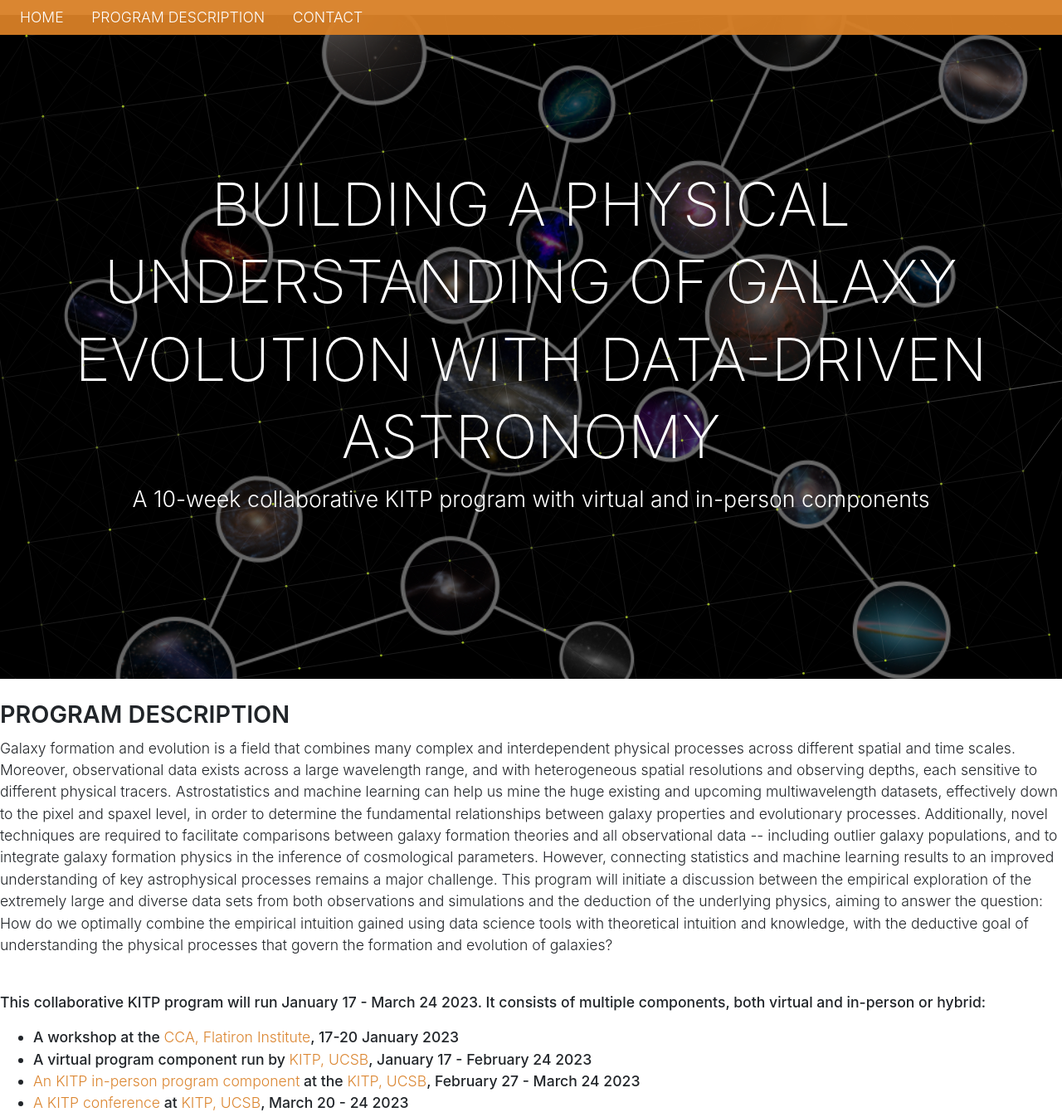
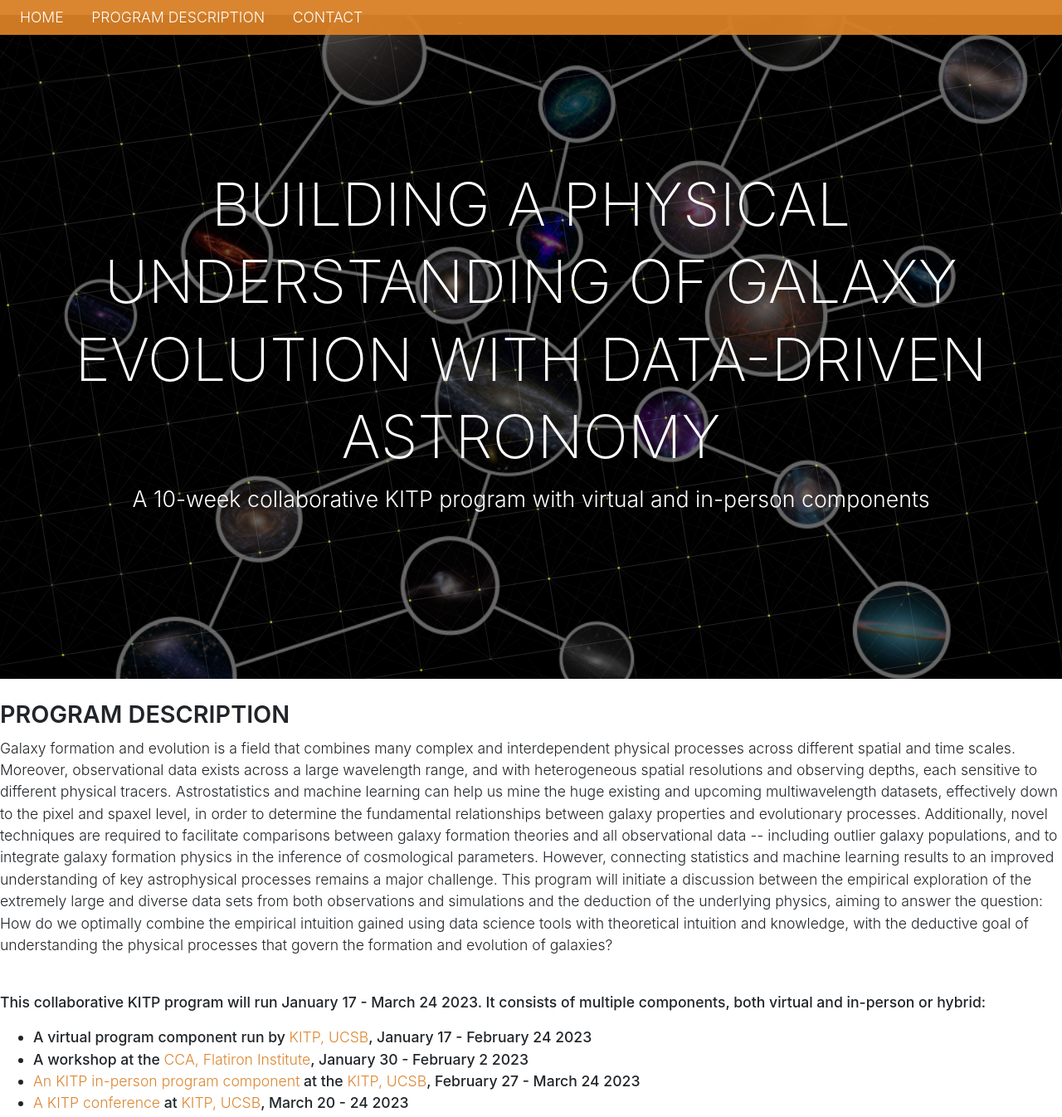
Before and after one commit to DataDrivenGalaxyEvolution/datadrivengalaxyevolution.github.io, a plain HTML site: page index.html in a window 1280 px wide. Shown: the top 1346 px of the page at 83% size. Drawn offline with Linux system fonts and the light colour scheme.

Commit message:
updated CCA dates

```diff
--- a/animation.js
+++ b/animation.js
@@ -3,8 +3,8 @@ can_w = parseInt(canvas.getAttribute('width')),
 can_h = parseInt(canvas.getAttribute('height')),
 can_top = parseInt(canvas.getAttribute('offsetTop')),
 ctx = canvas.getContext('2d'),
-dx = 100,
-dy = 100;
+dx = 85,
+dy = 85;
 
 // console.log(typeof can_w);
 
--- a/index.html
+++ b/index.html
@@ -45,8 +45,8 @@
                     </br>
                     <p><b>This collaborative KITP program will run January 17 - March 24 2023. It consists of multiple components, both virtual and in-person or hybrid: </br>
                         <ul>
-                        <li>A workshop at the <a href="https://www.simonsfoundation.org/flatiron/center-for-computational-astrophysics/" target ="_blank">CCA, Flatiron Institute</a>, 17-20 January 2023</li>
                         <li>A virtual program component run by <a href="https://www.kitp.ucsb.edu" target="_blank">KITP, UCSB</a>, January 17 - February 24 2023</li>
+                        <li>A workshop at the <a href="https://www.simonsfoundation.org/flatiron/center-for-computational-astrophysics/" target ="_blank">CCA, Flatiron Institute</a>, January 30 - February 2 2023</li>
                         <li><a href="https://www.kitp.ucsb.edu/activities/galevo23", target="_blank">An KITP in-person program component</a> at the <a href="https://www.kitp.ucsb.edu" target="_blank">KITP, UCSB</a>, February 27 - March 24 2023</li>
                         <li><a href="https://www.kitp.ucsb.edu/activities/galevo-c23" target="_blank">A KITP conference</a> at <a href="https://www.kitp.ucsb.edu" target="_blank">KITP, UCSB</a>, March 20 - 24 2023</li>
                             </ul></b></p>
```
